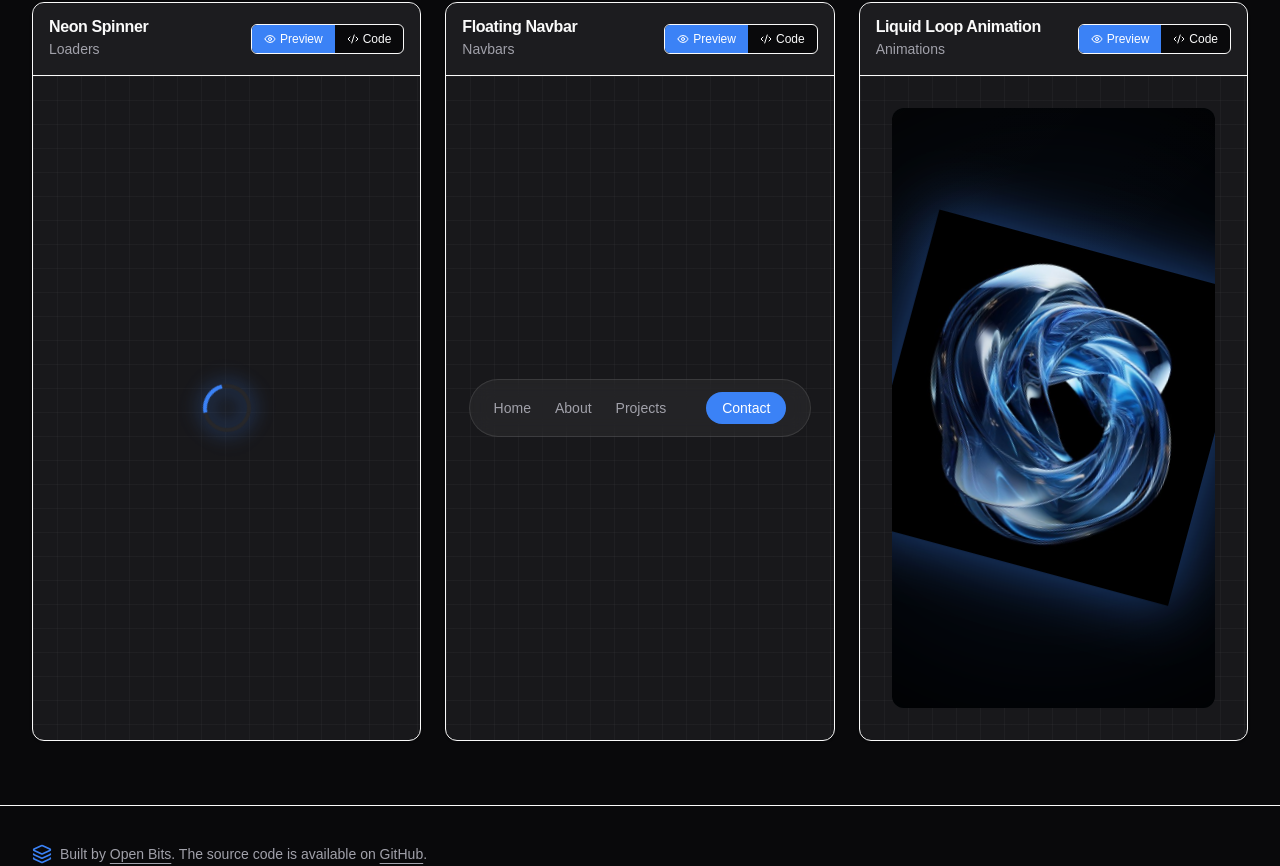
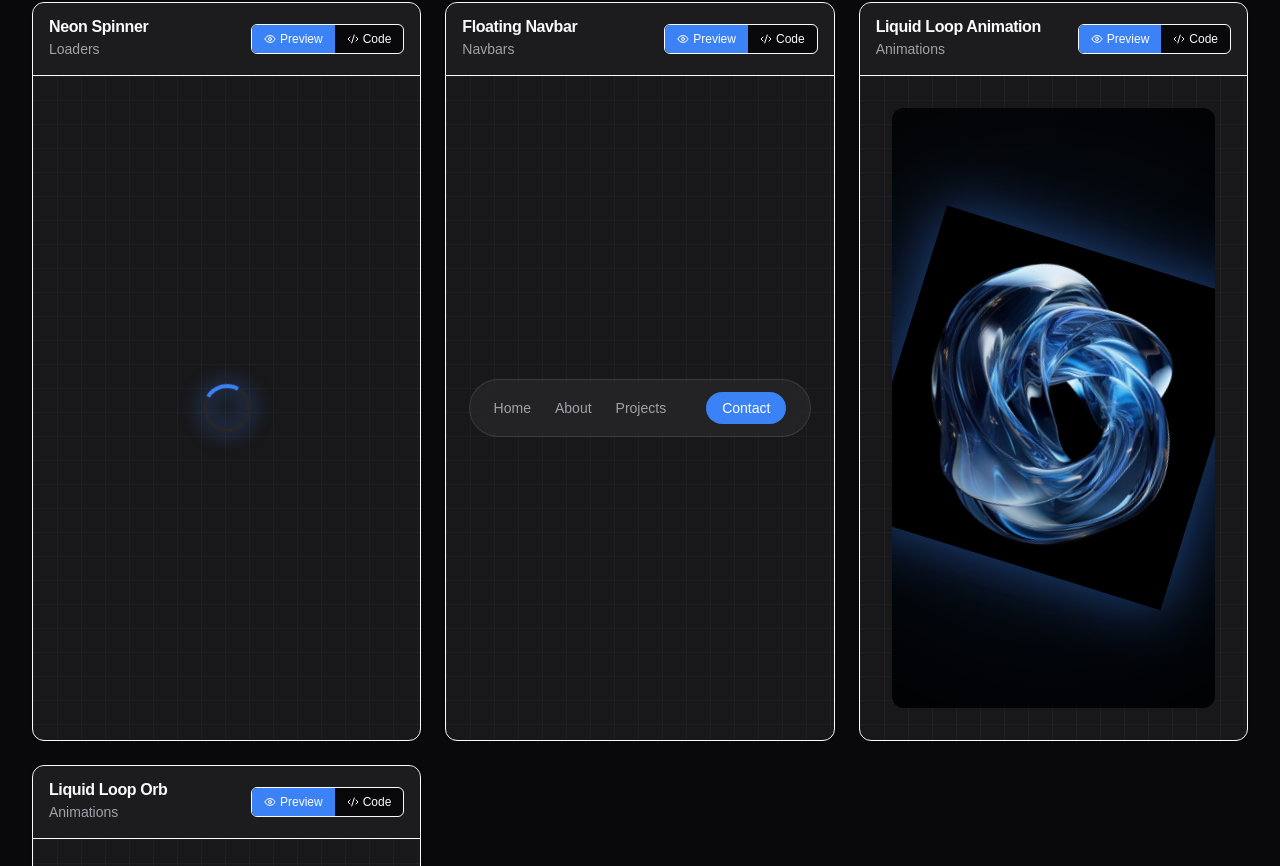
Before and after one commit to kavitha-047/Open-Bits-UI, a Next.js app: page / in a window 1280 px wide. Shown: the part 1394-2260 px from the top of the page. Built offline with nearby package versions, Linux system fonts and the light colour scheme.

Commit message:
Register LiquidLoopOrb in components data

```diff
--- a/src/data/components.ts
+++ b/src/data/components.ts
@@ -111,7 +111,7 @@ const LiquidLoopAnimation = ({ size = "400px", rotationSpeed = 20, floatIntensit
       <div className="absolute rounded-full opacity-30 blur-[120px]" style={{ width: \`calc(\${size} * 1.5)\`, height: \`calc(\${size} * 1.5)\`, background: 'radial-gradient(circle, rgba(59, 130, 246, 0.8) 0%, rgba(0, 0, 0, 0) 70%)' }} />
       <motion.div style={{ width: size, height: size }} className="relative z-10 cursor-pointer" animate={{ y: [0, -floatIntensity, 0], scale: [1, 1.05, 1] }} transition={{ duration: 6, repeat: Infinity, ease: "easeInOut" }} whileHover={{ scale: 1.1, rotate: 5 }}>
         <motion.div className="w-full h-full" animate={{ rotate: 360 }} transition={{ duration: rotationSpeed, repeat: Infinity, ease: "linear" }}>
-          <img src="https://m.media-amazon.com/images/I/61Nl2+n1VXL._AC_UF894,1000_QL80_.jpg" alt="Liquid Loop" className="w-full h-full object-contain drop-shadow-[0_0_30px_rgba(59,130,246,0.5)]" />
+          <img src="/liqud loop.png" alt="Liquid Loop" className="w-full h-full object-contain drop-shadow-[0_0_30px_rgba(59,130,246,0.5)]" />
         </motion.div>
       </motion.div>
       <div className="absolute inset-0 pointer-events-none opacity-10" style={{ background: 'linear-gradient(135deg, rgba(255,255,255,0.1) 0%, rgba(0,0,0,0) 50%)' }} />
@@ -122,5 +122,64 @@ export default LiquidLoopAnimation;`,
       html: ``,
       tailwind: `/* None required */`
     }
+  },
+  {
+    id: "anim-liquid-loop-orb",
+    numericId: "131007",
+    title: "Liquid Loop Orb",
+    category: "Animations",
+    tags: ["3d", "liquid", "orb", "premium", "cinematic"],
+    author: "User",
+    views: 0,
+    componentPath: "Animations/LiquidLoopOrb",
+    code: {
+      react: `import React, { useRef } from 'react';
+import { motion, useMotionValue, useSpring, useTransform } from 'framer-motion';
+
+export interface LiquidLoopOrbProps {
+  size?: number | string;
+  intensity?: number;
+  rotationSpeed?: number;
+  glowColor?: string;
+  imageSrc?: string;
+}
+
+const LiquidLoopOrb: React.FC<LiquidLoopOrbProps> = ({ size = 600, intensity = 1, rotationSpeed = 40, glowColor = 'rgba(59, 130, 246, 0.6)', imageSrc = '/liqud loop.png' }) => {
+  const containerRef = useRef<HTMLDivElement>(null);
+  const mouseX = useMotionValue(0);
+  const mouseY = useMotionValue(0);
+  const springConfig = { damping: 40, stiffness: 80, mass: 3 };
+  const smoothX = useSpring(mouseX, springConfig);
+  const smoothY = useSpring(mouseY, springConfig);
+  const rotateX = useTransform(smoothY, [-1, 1], [15 * intensity, -15 * intensity]);
+  const rotateY = useTransform(smoothX, [-1, 1], [-15 * intensity, 15 * intensity]);
+
+  const handleMouseMove = (e: React.MouseEvent<HTMLDivElement>) => {
+    if (!containerRef.current) return;
+    const { left, top, width, height } = containerRef.current.getBoundingClientRect();
+    const x = ((e.clientX - left) / width - 0.5) * 2;
+    const y = ((e.clientY - top) / height - 0.5) * 2;
+    mouseX.set(x);
+    mouseY.set(y);
+  };
+  const handleMouseLeave = () => { mouseX.set(0); mouseY.set(0); };
+  const cssSize = typeof size === 'number' ? \`\${size}px\` : size;
+
+  return (
+    <div className="relative flex items-center justify-center w-full h-[800px] bg-[#030303] overflow-hidden rounded-xl" style={{ perspective: '1400px' }} onMouseMove={handleMouseMove} onMouseLeave={handleMouseLeave}>
+      <motion.div ref={containerRef} style={{ width: cssSize, height: cssSize, rotateX, rotateY, transformStyle: "preserve-3d" }} className="relative z-10 flex items-center justify-center cursor-pointer" animate={{ y: [0, -15 * intensity, 0] }} transition={{ duration: 10, repeat: Infinity, ease: "easeInOut" }}>
+        <div className="absolute rounded-full pointer-events-none" style={{ width: '120%', height: '120%', background: \`radial-gradient(circle, \${glowColor} 0%, rgba(0,0,0,0) 65%)\`, filter: 'blur(80px)', opacity: 0.7, transform: 'translateZ(-150px)' }} />
+        <motion.img src={imageSrc} alt="" className="absolute inset-0 w-full h-full object-contain opacity-25 blur-[32px] pointer-events-none" style={{ transform: 'translateZ(-120px) scale(1.4)' }} animate={{ x: [-30 * intensity, 30 * intensity, -30 * intensity], y: [-15 * intensity, 15 * intensity, -15 * intensity], rotateZ: [0, -10, 0] }} transition={{ duration: 20, repeat: Infinity, ease: "linear" }} />
+        <motion.img src={imageSrc} alt="" className="absolute inset-0 w-full h-full object-contain opacity-60 blur-[10px] pointer-events-none mix-blend-screen" style={{ transform: 'translateZ(-40px) scale(1.15)' }} animate={{ scale: [1.15, 1.2 + (0.05 * intensity), 1.15], rotateZ: [0, 180, 360] }} transition={{ scale: { duration: 8, repeat: Infinity, ease: "easeInOut" }, rotateZ: { duration: rotationSpeed * 1.5, repeat: Infinity, ease: "linear" } }} />
+        <motion.img src={imageSrc} alt="Liquid Loop Core" className="absolute inset-0 w-full h-full object-contain pointer-events-none z-30" style={{ transform: 'translateZ(40px)', filter: 'drop-shadow(0 0 30px rgba(59, 130, 246, 0.4))' }} animate={{ rotateZ: [0, 360] }} transition={{ duration: rotationSpeed, repeat: Infinity, ease: "linear" }} />
+      </motion.div>
+      <div className="absolute inset-0 pointer-events-none z-40 opacity-30 mix-blend-overlay" style={{ background: 'linear-gradient(145deg, rgba(255,255,255,0.15) 0%, transparent 40%, transparent 80%, rgba(255,255,255,0.05) 100%)' }} />
+    </div>
+  );
+};
+export default LiquidLoopOrb;`,
+      html: ``,
+      tailwind: `/* None required */`
+    }
   }
 ];
```
